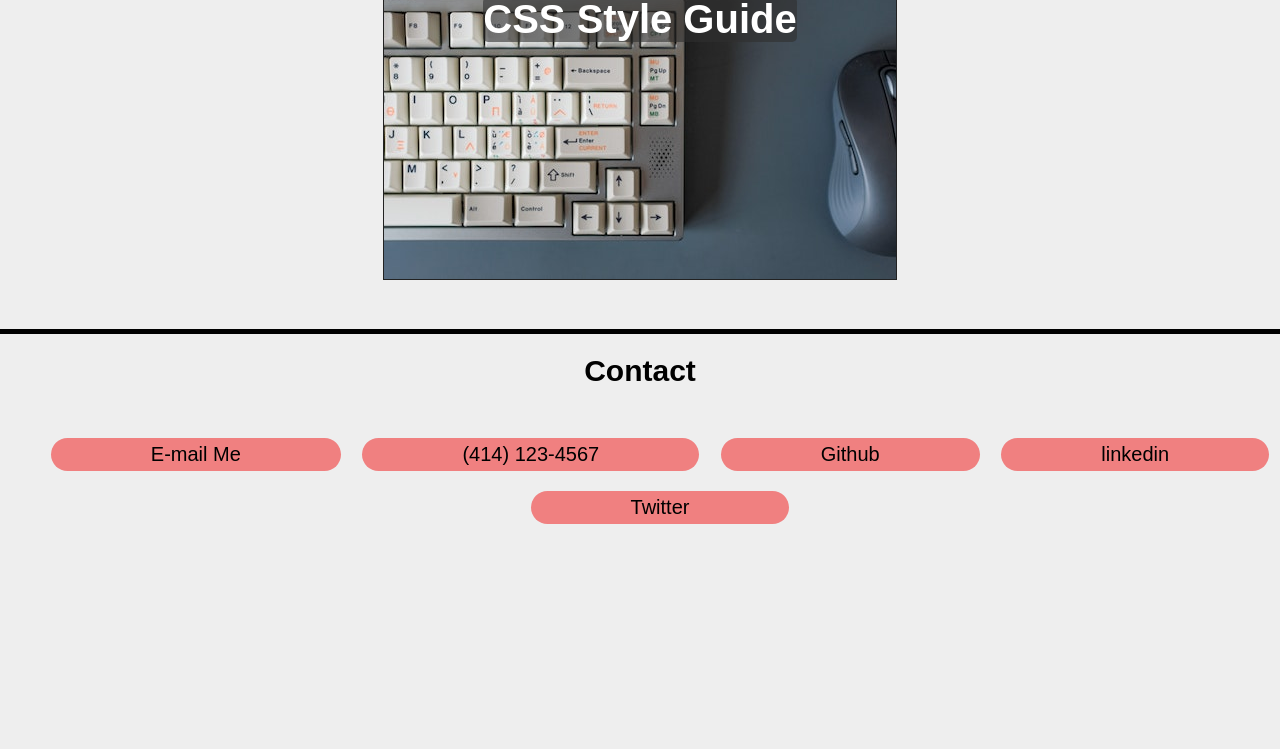
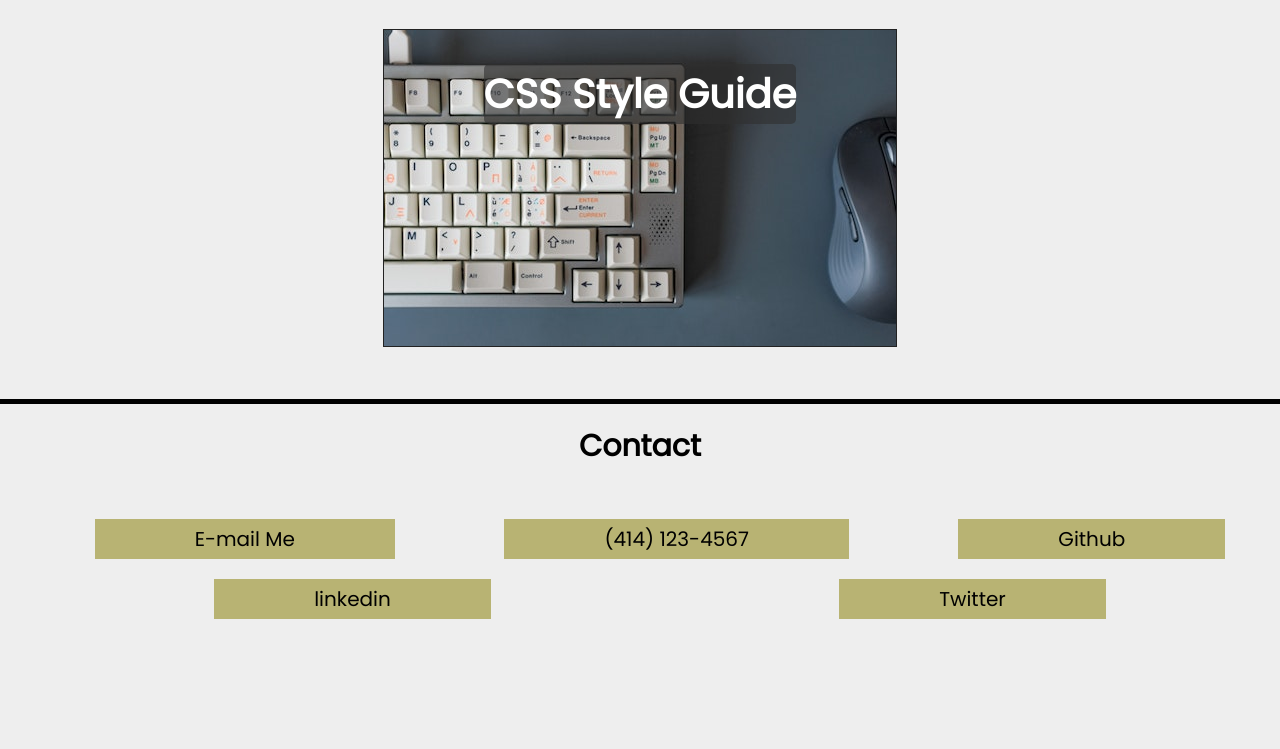
Before and after one commit to Max24p7/Advanced-CSS-Challenge01, a plain HTML site: page index.html in a window 1280 px wide. Shown: the part 1151-1900 px from the top of the page. Before the commit the page ends 1805 px from the top, so only its background shows below. Drawn offline with Linux system fonts and the light colour scheme.

Commit message:
changed color of nav bar, and overall theme.

```diff
--- a/assets/style.css
+++ b/assets/style.css
@@ -6,6 +6,9 @@
     --white: #eee;
     --bgcolor: #121212;
     --gray: #222;
+    --brown: #251a14;
+    --yellow: #b8b373;
+    --green: #9bc5a2;
 }
 
 html {
@@ -16,13 +19,13 @@ html {
 body {
     margin: 0 0 100px;
     background-color: var(--white);
-    font-family: sans-serif;
+    font-family: 'Poppins', sans-serif;
 }
 
 /* Header Styling */
 
 nav {
-    background-color: var(--gray);
+    background-color: var(--brown);
     padding-left: 5px;
 }
 
@@ -46,7 +49,7 @@ nav {
 }
 
 .nav-links a:hover, a:focus {
-    background-color: white;
+    background-color: var(--green);
     color: black;
 }
 
@@ -133,7 +136,6 @@ footer {
     border-top: black 5px solid;
     display:flex;
     flex-direction: column;
-
 }
 
 #contact h1 {
@@ -156,7 +158,10 @@ footer {
 
 .contact-list li {
     padding: 5px 100px;
-    border-radius: 100px;
-    background-color: lightcoral;
+    background-color: var(--yellow);
     margin: 10px;
 }
+
+.contact-list a li:hover {
+    background-color: white;
+}
--- a/index.html
+++ b/index.html
@@ -7,6 +7,9 @@
 
         <!-- Styling -->
         <link rel="stylesheet" href="./assets/style.css" />
+        <link rel="preconnect" href="https://fonts.googleapis.com">
+        <link rel="preconnect" href="https://fonts.gstatic.com" crossorigin>
+        <link href="https://fonts.googleapis.com/css2?family=Poppins&display=swap" rel="stylesheet">
 
     </head>
 
@@ -41,7 +44,7 @@
 
         <main>
             <h1 id="AboutMe">About Me</h1>
-            <p>My name is Maxwell Peter, I recently graduated from UW-Milwaukee with honors distinction in the field of Information Studies.  I have a focus on front-end developement.  In my free time I enjoy playing video games and generally just spending time outdoors, enjoying kayaking, riding my bike, and long hikes.  One of my biggest passions in life is travel and I hope to see as much of the world as possible.</p>
+            <p>I hold a bachelor's degree in Information Studies from UW-Milwaukee, where I graduated with honors. I have a keen interest in learning new technologies and exploring new challenges, especially if they involve code. I particularly enjoy outdoor and travel activities, such as camping, hiking, and road tripping. I also play a lot of video games. I reside in Milwaukee, Wisconsin, where the cheese is great and the weather is not. I am seeking work as a front end developer in the information technology sector, so if you need someone who can make your website look awesome, hit me up.</p>
 
         <hr>
 
@@ -75,8 +78,6 @@
                     <li><a href="www.linkedin.com/">linkedin</a></li>
                     <li><a href="www.twitter.com/">Twitter</a></li>
                 </ul>
-
-
             </footer>
 
 
```
